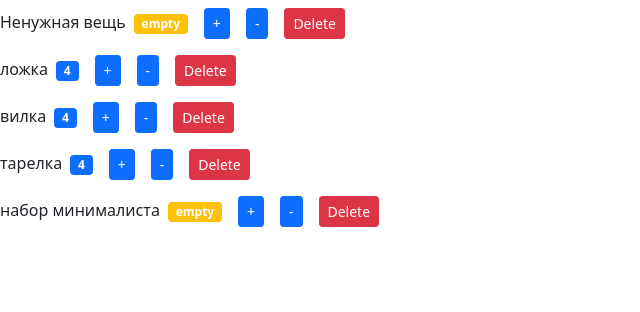
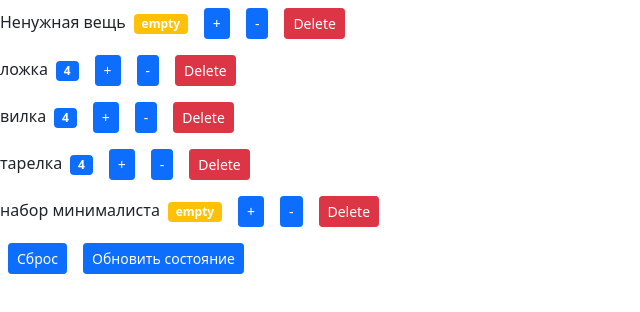
Before and after one commit to ako-develop/compozition, a React (Create React App) app: page / in a window 1280 px wide. Shown: the top 312 px of the page, without its empty margins (0-640 px from the left). Built offline with nearby package versions, Linux system fonts and the light colour scheme.

Commit message:
handleUpdate

```diff
--- a/src/components/counter.jsx
+++ b/src/components/counter.jsx
@@ -1,8 +1,8 @@
 import React, {useState} from "react";
 const Counter = (props) => {
-
+   const {value} = props
     // let value = 0;
-    const [value, setValue] = useState(props.value);
+    // const [value, setValue] = useState(props.value);
     // const [tags, setTags]=useState(['tag1', 'tag2', 'tag3'])
 
     const formatValue = () => {
@@ -14,10 +14,10 @@
     return classes
     }
     const handleIncrement=()=>{
-        setValue((prevState)=>prevState+1);
+        // setValue((prevState)=>prevState+1);
     };
     const handleDecrement=()=>{
-        setValue((prevState)=>prevState-1);
+        // setValue((prevState)=>prevState-1);
     };
     // const handleTagChange=(id)=>{
     //     setTags((prevState)=>prevState.filter((tag)=>tag!==id));
--- a/src/components/countersList.jsx
+++ b/src/components/countersList.jsx
@@ -2,30 +2,43 @@
 import Counter from "./counter"
 
 const CountersList = () => {
-    const [counters, setCounters] = useState([
-        {id: 0, value:0, name: "Ненужная вещь"},
+    const initialState = [
+        {id: 0, value:0, name: "Ненужная вещь", price: "200"},
         {id: 1, value:4, name: "ложка"},
         {id: 2, value:4, name: "вилка"},
         {id: 3, value:4, name: "тарелка"},
         {id: 4, value:0, name: "набор минималиста"},
-    ]);
+    ]
+
+    const [counters, setCounters] = useState(initialState);
     const handleDelete = (id) =>{
         // console.log("handleDelete", id);
         const newCounters = counters.filter((c) => c.id !==id);
         setCounters(newCounters);
         // console.log(newCounters);
     }
+    const handleReset = () =>{
+        setCounters(initialState)
+    }
+    const handleUpdate=() => {
+        const updatedState = [
+            {id: 0, value:1, name: "Ненужная вещь", price: "200"},
+            {id: 1, value:2, name: "ложка"},
+            {id: 2, value:3, name: "вилка"},
+            {id: 3, value:4, name: "тарелка"},
+            {id: 4, value:0, name: "набор минималиста"},
+        ]
+        setCounters(updatedState)
+    }
     return (
         <>
             {counters.map((count) => (
                 <Counter
-                    key={count.id}
-                    id={count.id}
-                    value={count.value}
-                    name={count.name}
-                    onDelete={handleDelete}/>
+                    key={count.id} onDelete={handleDelete} {...count}/>
 
             ))}
+            <button className="btn btn-primary btn-sm m-2" onClick={handleReset}>Сброс</button>
+            <button className="btn btn-primary btn-sm m-2" onClick={handleUpdate}>Обновить состояние</button>
         </>
     );
 };
```
